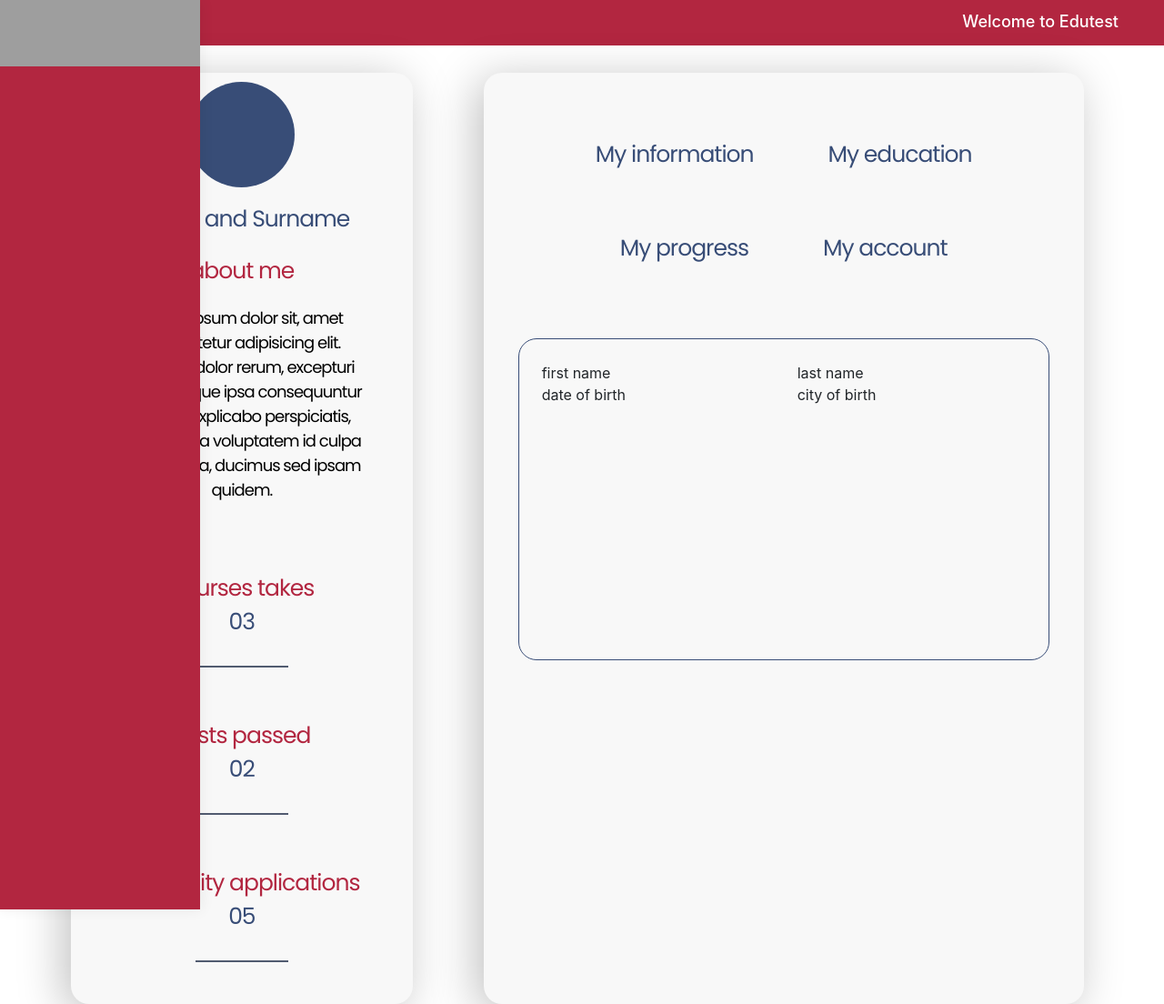
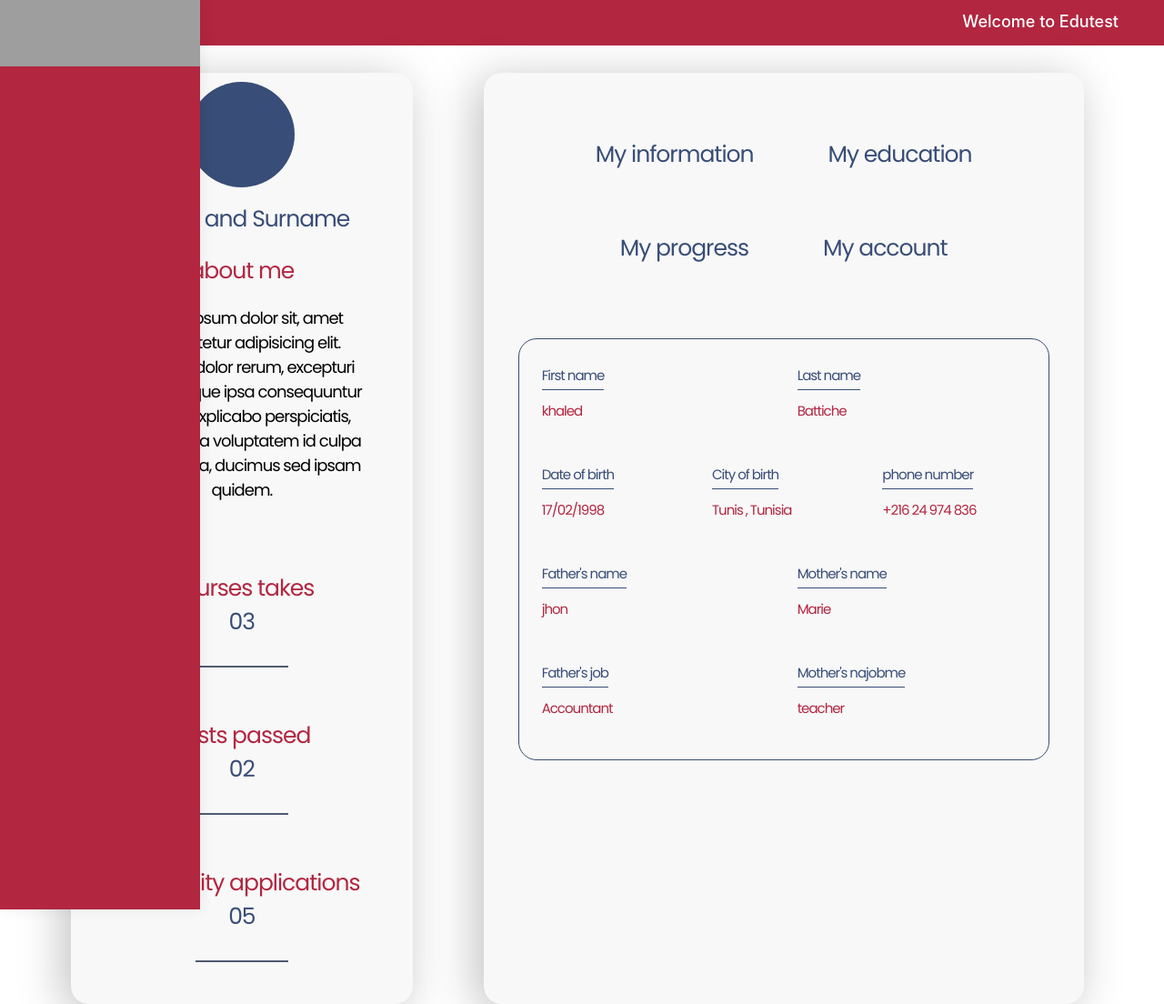
Before and after one commit to opiomega/Edutest, a Symfony app: template templates/student/show.html.twig in a window 1280 px wide. Shown: the whole page at 91% size. Run offline with Twig, Linux system fonts and the light colour scheme; the template is opened without the code that fills it, so the values that code supplies are empty; some libraries are stand-ins or nearby versions; grey boxes are pictures that could not be loaded.

Commit message:
finished profile page

```diff
--- a/public/asset/css/main.css
+++ b/public/asset/css/main.css
@@ -916,7 +916,7 @@ hr {
 .tab-content {
   width: 100%;
   display: block;
-  height: 100%;
+
   border: 1px solid #384d77;
   padding: 25px;
   border-radius: 20px;
@@ -944,6 +944,31 @@ hr {
 }
 
 .nav-item > a:focus {
-  border-bottom: #B22640 3px solid;
-  color: #B22640;
+  border-bottom: #b22640 3px solid;
+  color: #b22640;
 }
+
+.profile-infos-title > label {
+  font-family: Poppins;
+  font-style: normal;
+  font-weight: 300;
+  font-size: 15px;
+  line-height: 30px;
+  letter-spacing: -1px;
+  border-bottom: 1px solid #384d77;
+  color: #384d77;
+}
+
+.profile-infos-title > p {
+
+  font-family: Poppins;
+font-style: normal;
+font-weight: 500;
+font-size: 15px;
+line-height: 30px;
+letter-spacing: -1px;
+
+color: #B22640;
+
+
+}
--- a/templates/student/show.html.twig
+++ b/templates/student/show.html.twig
@@ -45,7 +45,7 @@
 								</span>
 								<br>
 								<p>Lorem ipsum dolor sit, amet consectetur adipisicing elit. Expedita dolor rerum, excepturi eius similique
-																																																																																																																													ipsa consequuntur mollitia explicabo perspiciatis, aperiam ea voluptatem id culpa aut minima, ducimus sed ipsam quidem.</p>
+																																																																																																																																																																																																																																																		ipsa consequuntur mollitia explicabo perspiciatis, aperiam ea voluptatem id culpa aut minima, ducimus sed ipsam quidem.</p>
 							</div>
 						</div>
 
@@ -130,32 +130,295 @@
 								<div class="tab-pane  active" id="pills-informations" role="tabpanel" aria-labelledby="pills-informations-tab">
 									<div class="row">
 										<div class="col">
-											first name
+											<div class="profile-infos-title">
+
+												<label>
+													First name
+												</label>
+												<p>
+													khaled
+												</p>
+
+
+											</div>
 
 										</div>
 										<div class="col">
-											last name
+											<div class="profile-infos-title">
+
+												<label>
+													Last name
+												</label>
+												<p>
+													Battiche
+												</p>
+
+
+											</div>
 										</div>
 
 									</div>
+									<br>
 									<div class="row">
-									<div class="col">
-											date of birth
+										<div class="col">
+											<div class="profile-infos-title">
+
+												<label>
+													Date of birth
+												</label>
+												<p>
+													17/02/1998
+												</p>
+
+
+											</div>
+										</div>
+										<div class="col">
+											<div class="profile-infos-title">
+
+												<label>
+													City of birth
+												</label>
+												<p>
+													Tunis , Tunisia
+												</p>
+
+
+											</div>
+										</div>
+										<div class="col">
+											<div class="profile-infos-title">
+
+												<label>
+													phone number
+												</label>
+												<p>
+													+216 24 974 836
+												</p>
+
+
+											</div>
+										</div>
+
+									</div>
+									<br>
+									<div class="row">
+										<div class="col">
+											<div class="profile-infos-title">
+
+
+												<label>
+													Father's name
+												</label>
+												<p>
+													jhon
+												</p>
+
+
+											</div>
+
+
+										</div>
+
+
+										<div class="col">
+											<div class="profile-infos-title">
+
+
+												<label>
+													Mother's name
+												</label>
+												<p>
+													Marie
+												</p>
+
+
+											</div>
+
+
+										</div>
+									</div>
+									<br>
+									<div class="row">
+										<div class="col">
+											<div class="profile-infos-title">
+
+
+												<label>
+													Father's job
+												</label>
+												<p>
+													Accountant
+												</p>
+
+
+											</div>
+
+
+										</div>
+
+
+										<div class="col">
+											<div class="profile-infos-title">
+
+
+												<label>
+													Mother's najobme
+												</label>
+												<p>
+													teacher
+												</p>
+
+
+											</div>
+
+
+										</div>
+									</div>
+
+								</div>
+
+
+								<div class="tab-pane " id="pills-education" role="tabpanel" aria-labelledby="pills-education-tab">
+
+
+									<div class="row">
+										<div class="col">
+											<div class="profile-infos-title">
+
+												<label>
+													Highschool
+												</label>
+												<p>
+													marsa saada
+												</p>
+
+
+											</div>
 
 										</div>
 										<div class="col">
-											city of birth
+											<div class="profile-infos-title">
+
+												<label>
+													Subject
+												</label>
+												<p>
+													Maths
+												</p>
+
+
+											</div>
+										</div>
+										<div class="col">
+											<div class="profile-infos-title">
+
+												<label>
+													Year of Graduation
+												</label>
+												<p>
+													2021
+												</p>
+
+
+											</div>
+										</div>
+
+									</div>
+									<br>
+									<div class="row">
+										<div class="col">
+											<div class="profile-infos-title">
+
+												<label>
+													College
+												</label>
+												<p>
+													i am still in highschool
+												</p>
+
+
+											</div>
+										</div>
+										<div class="col">
+											<div class="profile-infos-title">
+
+												<label>
+													Speciality
+												</label>
+												<p>
+													Computer science
+												</p>
+
+
+											</div>
+										</div>
+										<div class="col">
+											<div class="profile-infos-title">
+
+												<label>
+													Year of graduation
+												</label>
+												<p>
+													2045
+												</p>
+
+
+											</div>
+										</div>
+
+									</div>
+									<br>
+
+								</div>
+
+
+								<div class="tab-pane " id="pills-progress" role="tabpanel" aria-labelledby="pills-progress-tab">Lorem ipsum dolor sit amet consectetur adipisicing elit. Blanditiis iste porro culpa sit molestias soluta atque in saepe. Atque quia aliquid sequi consequuntur eius quos corporis consequatur illum sit alias?</div>
+
+
+								<div class="tab-pane " id="pills-account" role="tabpanel" aria-labelledby="pills-account-tab">
+
+									<div class="row">
+										<div class="col">
+											<div class="profile-infos-title">
+												<label>
+													E-mail</label>
+												<p>khaledbattiche@gmail.com</p>
+
+											</div>
+
+										</div>
+
+									</div>
+									<br>
+									<div class="row">
+										<div class="col">
+											<div class="profile-infos-title">
+												<label>
+													Phone number</label>
+												<p>+216 24974836</p>
+
+											</div>
+
+										</div>
+
+									</div>
+									<br>
+									<div class="row">
+										<div class="col">
+											<div class="profile-infos-title">
+												<label>
+													Password</label>
+												<p>Click edit to change password</p>
+
+											</div>
+
 										</div>
 
 									</div>
 
 
 								</div>
-
-
-								<div class="tab-pane " id="pills-education" role="tabpanel" aria-labelledby="pills-education-tab">Lorem ipsum dolor sit amet consectetur, adipisicing elit. Praesentium dignissimos sunt deserunt asperiores optio tempora libero non consectetur reiciendis, magnam ipsa velit vitae, aliquam quos nemo quis, mollitia quibusdam quo.</div>
-								<div class="tab-pane " id="pills-progress" role="tabpanel" aria-labelledby="pills-progress-tab">Lorem ipsum dolor sit amet consectetur adipisicing elit. Blanditiis iste porro culpa sit molestias soluta atque in saepe. Atque quia aliquid sequi consequuntur eius quos corporis consequatur illum sit alias?</div>
-								<div class="tab-pane " id="pills-account" role="tabpanel" aria-labelledby="pills-account-tab">Lorem ipsum dolor sit amet consectetur adipisicing elit. Blanditiis iste porro culpa sit molestias solutal</div>
 							</div>
 
 
```
